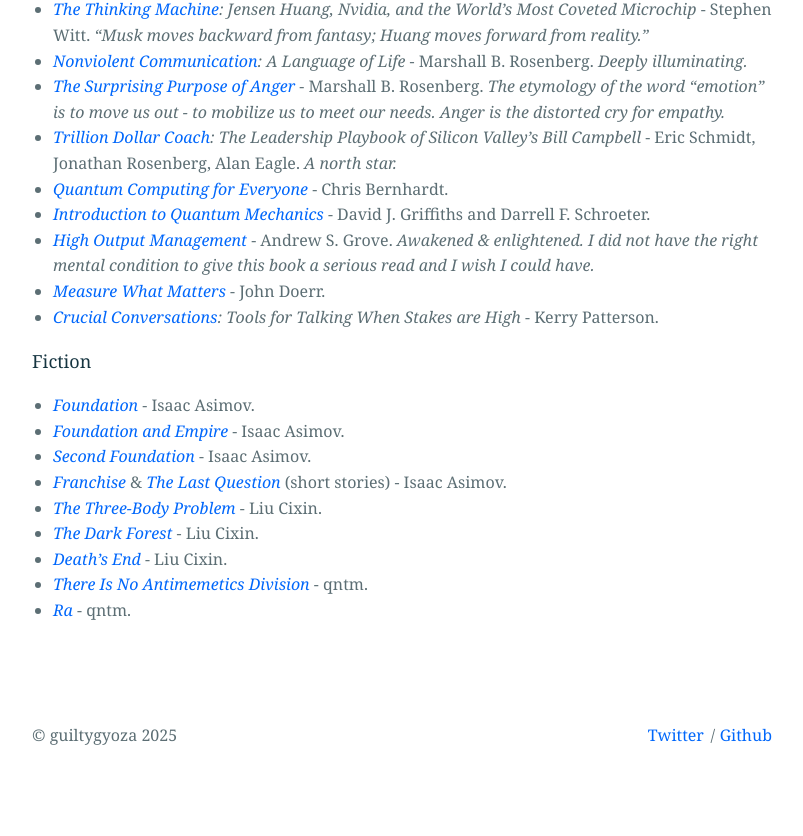
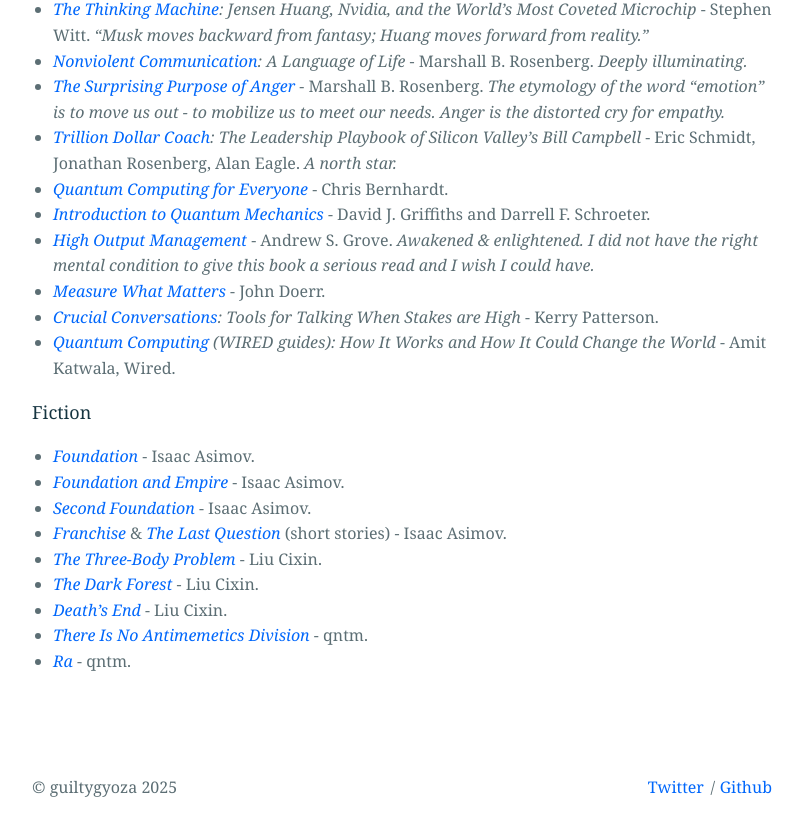
Before and after one commit to guiltygyoza/new-blog, a Jekyll site: the page built from _pages/bookshelf.markdown, in a window 1280 px wide and 900 px high, scrolled down 1977 px. Shown: the top 836 px of the window, without its empty margins (238-1041 px from the left). Built offline with Jekyll 4.4.1, drawn with Linux system fonts in a browser that asks for light colours.

Commit message:
add book

```diff
--- a/_pages/bookshelf.markdown
+++ b/_pages/bookshelf.markdown
@@ -49,6 +49,7 @@
 - *[High Output Management](https://www.goodreads.com/book/show/324750.High_Output_Management){:target="_blank"}* - Andrew S. Grove. *Awakened & enlightened. I did not have the right mental condition to give this book a serious read and I wish I could have.*
 - *[Measure What Matters](https://www.goodreads.com/book/show/39286958-measure-what-matters){:target="_blank"}* - John Doerr.
 - *[Crucial Conversations](https://www.goodreads.com/book/show/15014.Crucial_Conversations){:target="_blank"}: Tools for Talking When Stakes are High* - Kerry Patterson.
+- *[Quantum Computing](https://www.goodreads.com/book/show/55668470-quantum-computing-wired-guides){:target="_blank"} (WIRED guides): How It Works and How It Could Change the World* - Amit Katwala, Wired.
 
 ### Fiction
 - *[Foundation](https://www.goodreads.com/book/show/29579.Foundation){:target="_blank"}* - Isaac Asimov.
```
